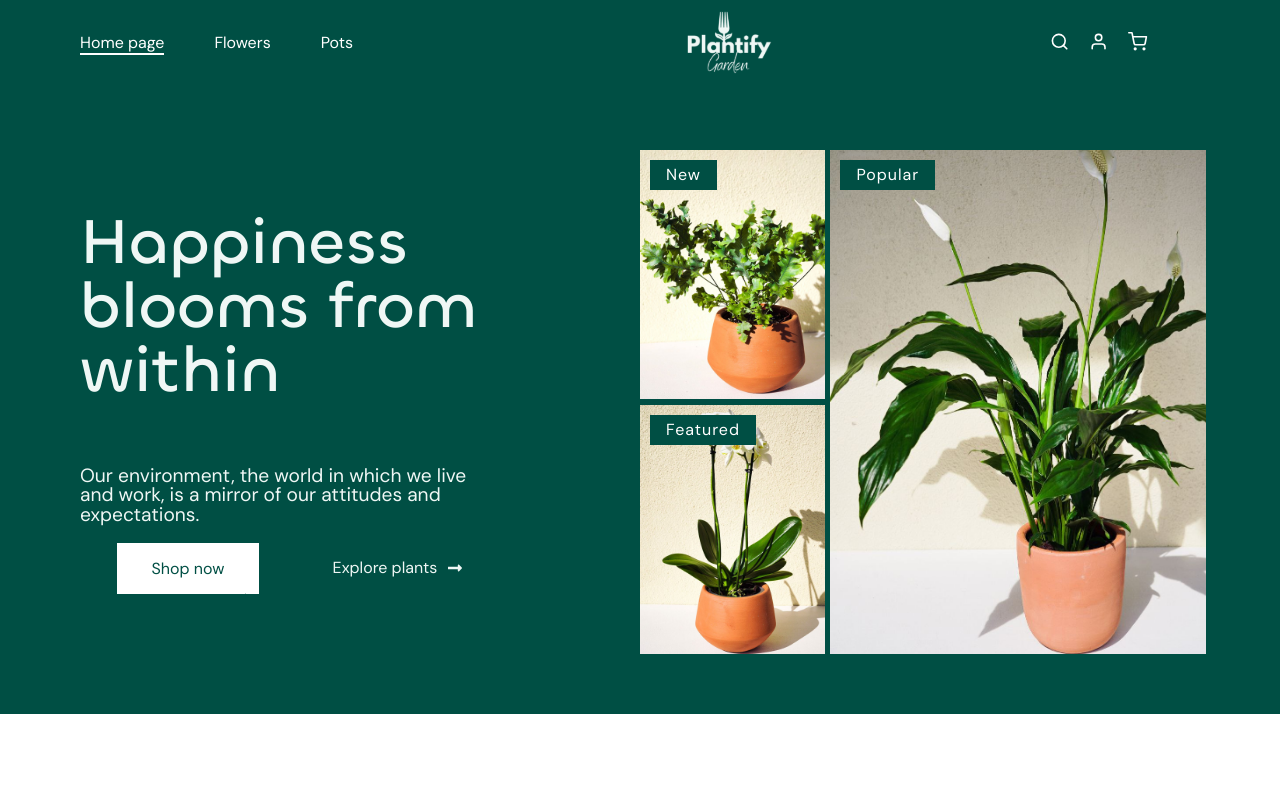
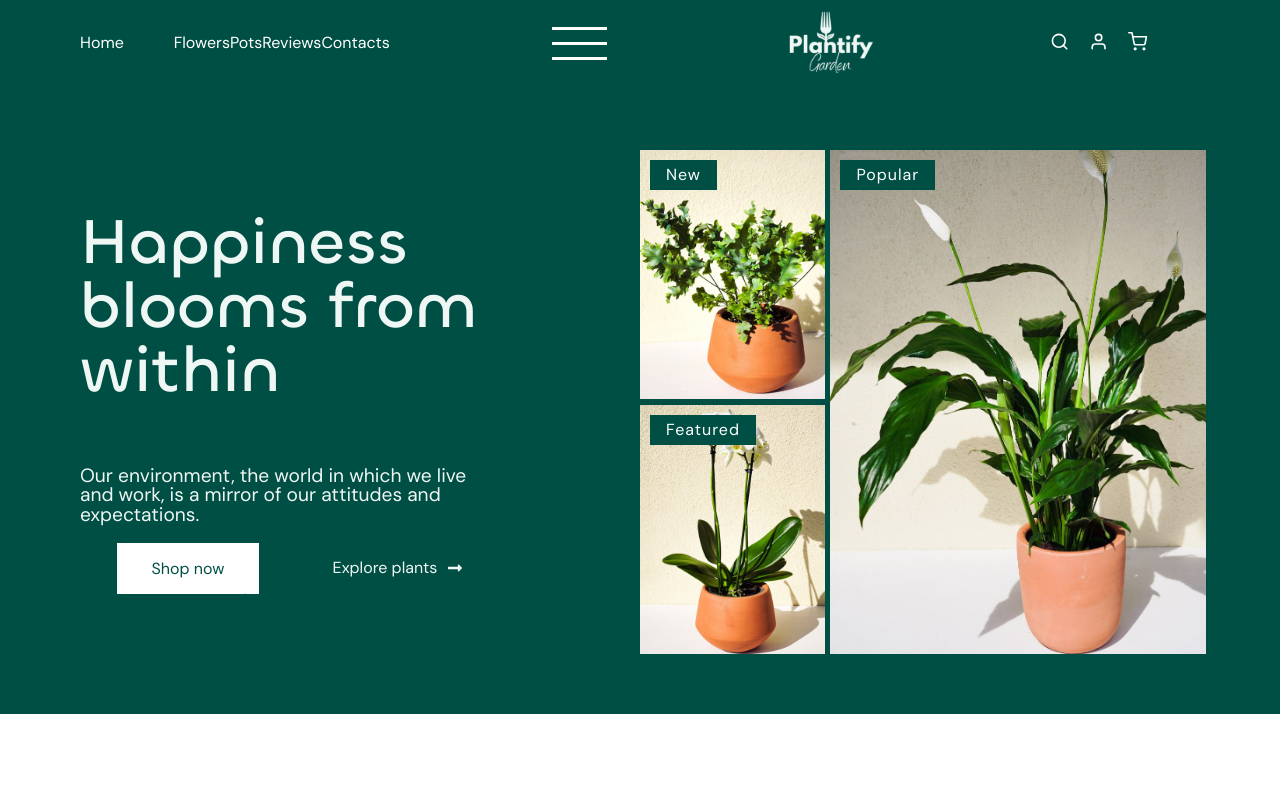
Before and after one commit to Bair-A/flower-shop, a React (Create React App) app: page / in a window 1280 px wide. Shown: the top 800 px of the page. Built offline with nearby package versions, Linux system fonts and the light colour scheme; no server answers.

Commit message:
feat: added burger menu

```diff
--- a/src/Components/FlowerGallery/FlowerGallery.jsx
+++ b/src/Components/FlowerGallery/FlowerGallery.jsx
@@ -9,6 +9,7 @@ import axios from "axios";
 import {normalizeArr} from '../Utils/Utils';
 import FlowerGalleryCard from './FlowerGalleryCard/FlowerGalleryCard';
 import CustomBtn from '../UI/CustomBtn/CustomBtn';
+import {NavLink} from 'react-router-dom';
 
 
 const FlowerGallery = () => {
@@ -78,7 +79,8 @@ const FlowerGallery = () => {
          <div className={styles.container}>
             <div className={styles.headerWrapper}>
                <h2 className={styles.header}>Flower gallery</h2>
-               <a className={styles.showFlowerGallery} href="#">view all</a>
+               {/*<a className={styles.showFlowerGallery} href="#">view all</a>*/}
+               <NavLink to="/FlowersPage" className={styles.showFlowerGallery}>view all</NavLink>
             </div>
             <div className={styles.sliderWrapper}>
                {showLoader ?
--- a/src/Components/FlowerGallery/FlowerGalleryCard/FlowerGalleryCard.module.scss
+++ b/src/Components/FlowerGallery/FlowerGalleryCard/FlowerGalleryCard.module.scss
@@ -9,10 +9,12 @@
 
 .imgWrapper {
   width: 100%;
-  height: 360px;
+  position: relative;
+  padding: 0 0 133% 0;
 }
 
 .img {
+  position: absolute;
   width: 100%;
   height: 100%;
   object-fit: cover;
--- a/src/Components/Footer/Footer.module.scss
+++ b/src/Components/Footer/Footer.module.scss
@@ -15,6 +15,9 @@
   align-items: center;
   gap: 30px;
   font-size: 1.2em;
+  @media (min-width: 768px) {
+    font-size: 2em;
+  }
 }
 
 .socialItem {
--- a/src/Components/FrontPage/FrontPage.jsx
+++ b/src/Components/FrontPage/FrontPage.jsx
@@ -6,7 +6,7 @@ import CustomBtn from '../UI/CustomBtn/CustomBtn';
 
 const FrontPage = () => {
    return (
-      <div className={styles.homePage}>
+      <div className={styles.homePage} id="home">
          <div className={styles.container}>
             <div className={styles.contentWrapper}>
                <div className={styles.textContainer}>
--- a/src/Components/Header/Header.jsx
+++ b/src/Components/Header/Header.jsx
@@ -1,10 +1,33 @@
-import React from 'react';
+import React, {useState} from 'react';
 import {FiSearch, FiShoppingCart, FiUser} from "react-icons/fi";
 import styles from './Header.module.scss';
 import {NavLink} from 'react-router-dom';
 import classNames from 'classnames';
 
 const Header = () => {
+   const [burgerOpen, setBurgerOpen] = useState(false);
+
+   const burgerHandler = () => {
+      setBurgerOpen(cur => !cur);
+   }
+
+   const burger = classNames(
+      [styles.burger],
+      {
+         [styles.active]: burgerOpen,
+      });
+
+   const burgerList = classNames(
+      [styles.burgerList],
+      {
+         [styles.burgerListActive]: burgerOpen,
+      });
+
+   const blackout = classNames(
+      [styles.blackout],
+      {
+         [styles.blackoutActive]: burgerOpen,
+      });
 
    return (
       <div className={styles.header}>
@@ -12,18 +35,47 @@ const Header = () => {
             <div className={styles.wrapper}>
                <ul className={styles.menu}>
                   <li className={styles.menuItem}>
-                        <NavLink to="/"
-                                 className={styles.menuLink}>Home
-                           page</NavLink>
+                     <a href="#home" className={styles.menuLink}>Home</a>
+                     {/*<NavLink to="/"*/}
+                     {/*         className={styles.menuLink}>Home*/}
+                     {/*   page</NavLink>*/}
                   </li>
-                     <li className={styles.menuItem}>
-                        <NavLink to="/FlowersPage"
-                                 className={styles.menuLink}>Flowers</NavLink>
+                  <li className={styles.burgerMenuItem}>
+                     <a href="#flower_gallery" className={styles.menuLink}>Flowers</a>
                   </li>
-                     <li className={styles.menuItem}>
-                        <NavLink to="/PotsPage" className={styles.menuLink}>Pots</NavLink>
+                  <li className={styles.burgerMenuItem}>
+                     <a href="#pots_gallery" className={styles.menuLink}>Pots</a>
+                  </li>
+                  <li className={styles.burgerMenuItem}>
+                     <a href="#reviews" className={styles.menuLink}>Reviews</a>
+                  </li>
+                  <li className={styles.burgerMenuItem}>
+                     <a href="#contacts" className={styles.menuLink}>Contacts</a>
                   </li>
                </ul>
+               <div className={burger} onClick={burgerHandler}>
+                  <span/>
+               </div>
+               <div className={burgerList} onClick={burgerHandler}>
+                  <ul>
+                     <li className={styles.burgerListItem}>
+                        <a href="#home" className={styles.menuLink}>Home</a>
+                     </li>
+                     <li className={styles.burgerListItem}>
+                        <a href="#flower_gallery" className={styles.menuLink}>Flowers</a>
+                     </li>
+                     <li className={styles.burgerListItem}>
+                        <a href="#pots_gallery" className={styles.menuLink}>Pots</a>
+                     </li>
+                     <li className={styles.burgerListItem}>
+                        <a href="#reviews" className={styles.menuLink}>Reviews</a>
+                     </li>
+                     <li className={styles.burgerListItem}>
+                        <a href="#contacts" className={styles.menuLink}>Contacts</a>
+                     </li>
+                  </ul>
+               </div>
+               <div className={blackout}/>
                <img src={process.env.PUBLIC_URL + '/img/Logo.svg'} alt=""/>
                <div className={styles.iconsPanel}>
                   <NavLink to="#"><FiSearch className={styles.icon}/></NavLink>
@@ -33,25 +85,8 @@ const Header = () => {
             </div>
          </div>
       </div>
-      )
-         ;
-   }
-;
-// <ul className={styles.menu}>
-//    <li className={styles.menuItem}>
-//       <a href="#flower_gallery">Flower gallery</a>
-//    </li>
-//    <li className={styles.menuItem}>
-//       <a href="#pots_gallery">Flower pots</a>
-//    </li>
-//    <li className={styles.menuItem}>
-//       <a href="#reviews">Reviews</a>
-//    </li>
-//    <li className={styles.menuItem}>
-//       <a href="#contacts">Our contacts</a>
-{/*   </li>*/
-}
-{/*</ul>*/
-}
+   );
+};
+
 
 export default Header;
--- a/src/Components/Header/Header.module.scss
+++ b/src/Components/Header/Header.module.scss
@@ -27,6 +27,10 @@
 
 .menu {
   display: flex;
+
+  @media(max-width: 540px) {
+    display: none;
+  }
 }
 
 .menuItem {
@@ -79,6 +83,93 @@
   }
 }
 
+.burger {
+  padding: 15px 0;
+  z-index: 2;
+
+  span {
+    display: block;
+    position: relative;
+    width: 55px;
+    height: 3px;
+    background-color: #fff;
+    transition: all 0.3s linear;
+
+    &:before {
+      content: '';
+      display: block;
+      width: 100%;
+      height: 3px;
+      background-color: #fff;
+      position: absolute;
+      left: 0;
+      top: 15px;
+      transition: all 0.3s linear;
+    }
+
+    &:after {
+      content: '';
+      display: block;
+      width: 100%;
+      height: 3px;
+      background-color: #fff;
+      position: absolute;
+      left: 0;
+      bottom: 15px;
+      transition: all 0.3s linear;
+    }
+  }
+}
+
+.active {
+  span {
+    background-color: rgba(0, 0, 0, 0);
+
+    &:before {
+      top: 0;
+      transform: rotate(45deg);
+    }
+
+    &:after {
+      opacity: 1;
+      bottom: 0;
+      transform: rotate(-45deg);
+    }
+  }
+}
+
+.burgerList {
+  position: fixed;
+  left: 0;
+  top: 0;
+  padding: 120px 20px 20px 20px;
+  background-color: #004F44;
+  z-index: 1;
+  transform: scale(0, 1);
+  opacity: 0;
+  transform-origin: left;
+  transition: all 0.3s linear;
+}
+
+.burgerListActive {
+  transform: scale(1, 1);
+  transform-origin: left;
+  opacity: 1;
+}
+
+.burgerListItem {
+  font-size: 1.2em;
+  margin: 0 0 20px 0;
+}
+
+.blackout {
+  position: absolute;
+  top: 0;
+  left: 0;
+  height: 100vh;
+  background-color: #fff;
+}
+
 .iconsPanel {
   width: 150px;
 
--- a/src/Components/PotsGallery/PotsGallery.jsx
+++ b/src/Components/PotsGallery/PotsGallery.jsx
@@ -6,6 +6,7 @@ import {normalizeArr} from '../Utils/Utils';
 import axios from 'axios';
 import PotsGalleryCard from './PotsGalleryCard/PotsGalleryCard';
 import CustomBtn from '../UI/CustomBtn/CustomBtn';
+import {NavLink} from 'react-router-dom';
 
 
 const PotsGallery = () => {
@@ -56,7 +57,8 @@ const PotsGallery = () => {
          <div className={styles.container}>
             <div className={styles.headerWrapper}>
                <h2 className={styles.header}>Flower pots</h2>
-               <a className={styles.showFlowerGallery} href="#">view all</a>
+               {/*<a className={styles.showFlowerGallery} href="#">view all</a>*/}
+               <NavLink to="/PotsPage" className={styles.showFlowerGallery}>view all</NavLink>
             </div>
             <div className={styles.cards}>
                {showLoader ?
--- a/src/Components/PotsGallery/PotsGalleryCard/PotsGalleryCard.module.scss
+++ b/src/Components/PotsGallery/PotsGalleryCard/PotsGalleryCard.module.scss
@@ -4,11 +4,13 @@
 }
 
 .imgWrapper {
+  position: relative;
   width: 100%;
-  height: 360px;
+  padding: 0 0 133% 0;
 }
 
 .img {
+  position: absolute;
   width: 100%;
   height: 100%;
   object-fit: cover;
```
Lines whose indentation alone changed are shown as unchanged.
